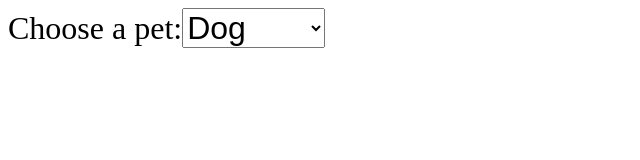
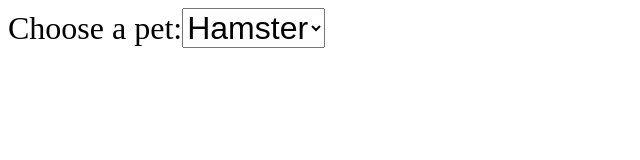
Before and after one commit to BonkHo/scatterplot-with-menu, a React (Create React App) app in the folder app/: page / in a window 1280 px wide. Shown: the top 160 px of the page, without its empty margins (0-640 px from the left). Built offline with nearby package versions, Linux system fonts and the light colour scheme.

Commit message:
Created initial values for menu

```diff
--- a/app/src/App.js
+++ b/app/src/App.js
@@ -12,7 +12,8 @@ function App() {
 		{ value: "goldfish", label: "Goldfish" },
 	];
 
-	const [selectedValue, setSelectedValue] = useState("");
+	const initialValue = "hamster";
+	const [selectedValue, setSelectedValue] = useState(initialValue);
 	console.log(selectedValue);
 
 	return (
@@ -21,6 +22,7 @@ function App() {
 			<Dropdown
 				options={options}
 				id="pet-select"
+				selectedValue={selectedValue}
 				onSelectedValueChange={setSelectedValue}
 			/>
 		</div>
--- a/app/src/components/Dropdown.js
+++ b/app/src/components/Dropdown.js
@@ -1,6 +1,6 @@
 import React from "react";
 
-const Dropdown = ({ options, id, onSelectedValueChange }) => {
+const Dropdown = ({ options, id, onSelectedValueChange, selectedValue }) => {
 	return (
 		<select
 			name="pets"
@@ -8,7 +8,9 @@ const Dropdown = ({ options, id, onSelectedValueChange }) => {
 			onChange={(event) => onSelectedValueChange(event.target.value)}
 		>
 			{options.map(({ value, label }) => (
-				<option value={value}>{label}</option>
+				<option defaultValue={value} selected={value === selectedValue}>
+					{label}
+				</option>
 			))}
 		</select>
 	);
```
